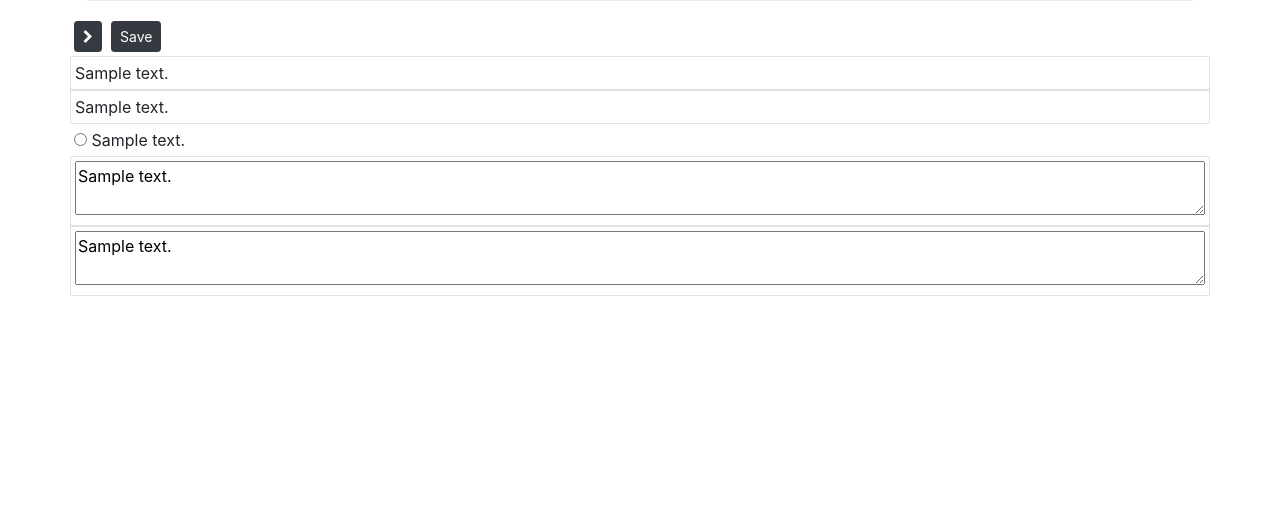
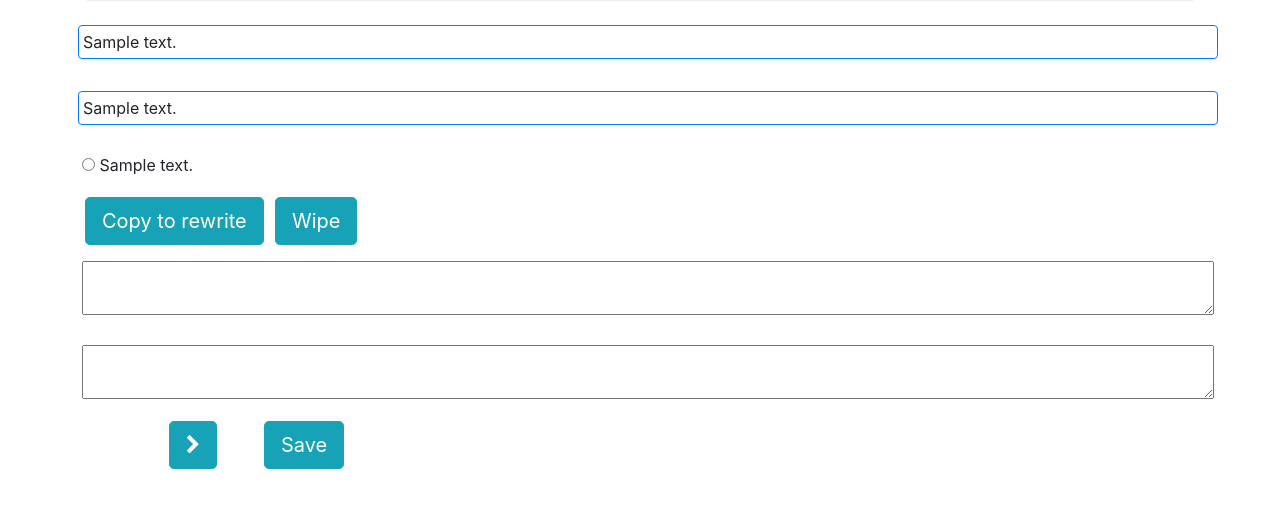
Before and after one commit to TurkuNLP/rew-para-anno, a Flask app: template paraanno/templates/doc.html in a window 1280 px wide. Shown: the part 47-555 px from the top of the page. Run offline with Flask 2, Linux system fonts and the light colour scheme; the template is opened without the code that fills it: most values are stand-ins (such as "Sample title", 1, 10 or a date in 2020); some libraries are stand-ins or nearby versions.

Commit message:
a bit of styling

```diff
--- a/paraanno/templates/doc.html
+++ b/paraanno/templates/doc.html
@@ -27,47 +27,61 @@
 	  <li class="breadcrumb-item active"><a href="/ann/{{user}}/{{batchfile}}/{{pairseq}}">{{pairseq}}</a></li>
 	</ol>
 
+      <div class="row">
+	<div class="col-12 p-1 m-2 border border-primary rounded">
+	  <span id="text-left">{{text1}}</span>
+	</div>
 
+	<div class="col-12 p-1 m-2 mt-4 border border-primary rounded">
+	  <span id="text-right">{{text2}}</span>
+	</div>
+      </div> <!-- row-->
+
+
+      {% for label,labeldesc in labels %}
       <div class="row">
-	<div class="col-4$ p-1">
-	  {% if pairseq > 0 %}<a type="button" class="btn btn-sm btn-dark" id="prevdoc" href="/ann/{{user}}/{{batchfile}}/{{pairseq-1}}"><span class="fa fa-chevron-left"/></a>&nbsp;{% endif %}
-	  {% if not is_last %}<a type="button" class="btn btn-sm btn-dark" id="nextdoc" href="/ann/{{user}}/{{batchfile}}/{{pairseq+1}}"><span class="fa fa-chevron-right"/></a>&nbsp;{% endif %}
-	  <button type="button" class="btn btn-sm btn-dark" id="save">Save</button>
+	<div class="col-12 p-1 ml-2 mt-3">
+	  <input class="input autosave" type="radio" name="labelradio" id="labelradio" value="{{label}}" {% if label==annotation["label"] %}checked{% endif %}> {{labeldesc}} </input>
 	</div>
+      </div>
+      {% endfor %}
+
+      <div class="row mt-3 mb-1">
+	<div class="col-2">
+	  <button type="button" id="copyandrewbtn" class="btn btn-lg btn-info">Copy to rewrite</button>
+	</div>
+
+	<div class="col-2">
+	  <button type="button" id="wipebtn" class="btn btn-lg btn-info">Wipe</button>
+	</div>
+
       </div>
 
 
       <div class="row">
-	<div class="col-12 p-1 border" style="" id="text-left">
-	  <span>{{text1}}</span>
+	<div class="col-12 p-1 m-2" style="">
+	  <textarea class="editdirty" style="width:100%;"  id="text-rew-left">{% if "rew1" in annotation %}{{annotation["rew1"]}}{% endif %}</textarea>
 	</div>
 
-	<div class="col-12 p-1 border" style="" id="text-right">
-	  <span>{{text2}}</span>
+	<div class="col-12 p-1 m-2" style="">
+	  <textarea class="editdirty" style="width:100%;"  id="text-rew-right">{% if "rew2" in annotation %}{{annotation["rew2"]}}{% endif %}</textarea>
 	</div>
 
       </div> <!-- row-->
 
 
-      {% for label,labeldesc in labels %}
-      <div class="row">
-	<div class="col-12 p-1">
-	  <input class="input autosave" type="radio" name="labelradio" id="labelradio" value="{{label}}" {% if label==annotation["label"] %}checked{% endif %}> {{labeldesc}} </input>
+
+     <div class="row">
+	<div class="col-1 p-1">
+	  {% if pairseq > 0 %}<a type="button" class="btn btn-lg btn-info" id="prevdoc" href="/ann/{{user}}/{{batchfile}}/{{pairseq-1}}"><span class="fa fa-chevron-left"/></a>&nbsp;{% endif %}
+	</div>
+	<div class="col-1 p-1">
+	  {% if not is_last %}<a type="button" class="btn btn-lg btn-info" id="nextdoc" href="/ann/{{user}}/{{batchfile}}/{{pairseq+1}}"><span class="fa fa-chevron-right"/></a>&nbsp;{% endif %}
+	</div>
+	<div class="col-1$ p-1">
+	  <button type="button" class="btn btn-lg btn-info" id="save">Save</button>
 	</div>
       </div>
-      {% endfor %}
-
-      <div class="row">
-	<div class="col-12 p-1 border" style="">
-	  <textarea class="editdirty" style="width:100%;"  id="text-rew-left">{% if "rew1" in annotation %}{{annotation["rew1"]}}{% else %}{{text1}}{% endif %}</textarea>
-	</div>
-
-	<div class="col-12 p-1 border" style="">
-	  <textarea class="editdirty" style="width:100%;"  id="text-rew-right">{% if "rew2" in annotation %}{{annotation["rew2"]}}{% else %}{{text2}}{% endif %}</textarea>
-	</div>
-
-      </div> <!-- row-->
-
 
 	  <!-- here go the annotations! -->
 
@@ -92,9 +106,23 @@
 
       }
 
+      function wipe_rew() {
+	  $("#text-rew-left").val("");
+	  $("#text-rew-right").val("");
+	  dirty();
+      }
+
       function clean() {
 	  $("#prevdoc").removeClass("disabled");
 	  $("#nextdoc").removeClass("disabled");
+      }
+
+      function copy_to_rewrite() {
+	  var t1=$("#text-left").text();
+	  var t2=$("#text-right").text();
+	  $("#text-rew-left").val(t1);
+	  $("#text-rew-right").val(t2)
+	  dirty();
       }
 
 
@@ -126,6 +154,8 @@
       $(document).ready(
 	  function() {
 	      $("#save").on("click",save_data);
+	      $("#copyandrewbtn").on("click",copy_to_rewrite);
+	      $("#wipebtn").on("click",wipe_rew);
 	  }
       );
 
```
